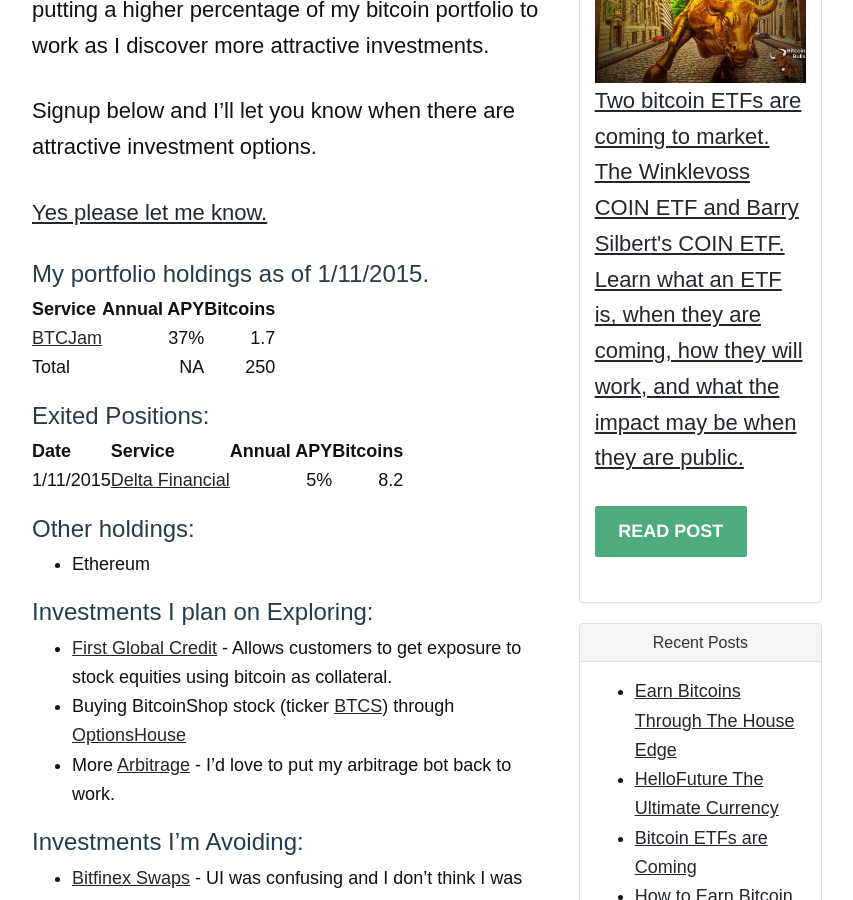
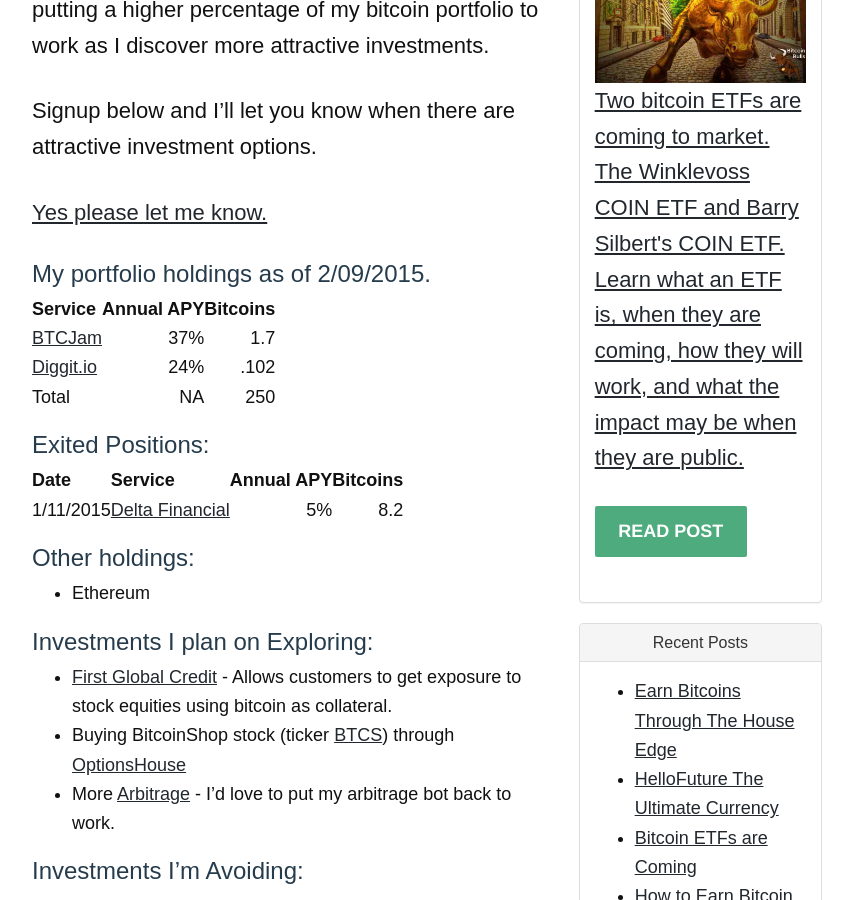
Before and after one commit to davidsilvasmith/bitcoinbulls.net, a Jekyll site: the page built from portfolio.md, in a window 1280 px wide and 900 px high, scrolled down 663 px. Shown: the whole window, without its empty margins (213-1066 px from the left). Built offline with Jekyll 4.4.1, drawn with Linux system fonts in a browser that asks for light colours; nearby versions of some CDN libraries; some web fonts are replaced; comment, search, counter and statistics services are not loaded.

Commit message:
added diggit to portfolio

```diff
--- a/_includes/links.md
+++ b/_includes/links.md
@@ -23,3 +23,5 @@
 [blockchain]: http://www.blockchain.info
 
 [diggit.io]: https://diggit.io/
+
+[diggit-internal]: /earn-bitcoins-through-the-house-edge.html
--- a/portfolio.md
+++ b/portfolio.md
@@ -17,13 +17,13 @@
 
 {% include request-signup-link.html param="Yes please let me know." %}
 
-### My portfolio holdings as of 1/11/2015.
+### My portfolio holdings as of 2/09/2015.
 
 | Service                               | Annual APY    | Bitcoins |
 | -----------------------------------   |-------------: | -----:   |
 | [BTCJam][btcjam-internal]             |           37% |   1.7    |
+| [Diggit.io][diggit-internal]          |           24% |   .102   |
 | Total                                 |            NA |   250    |
-
 
 
 ### Exited Positions:
```
